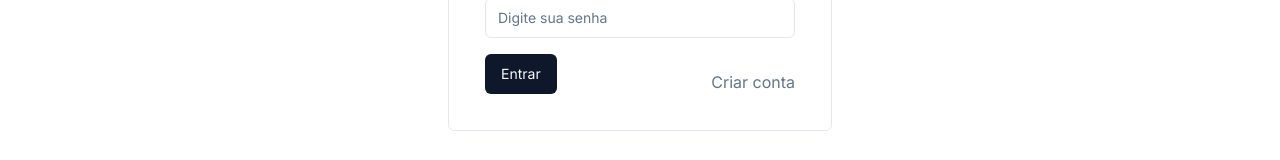
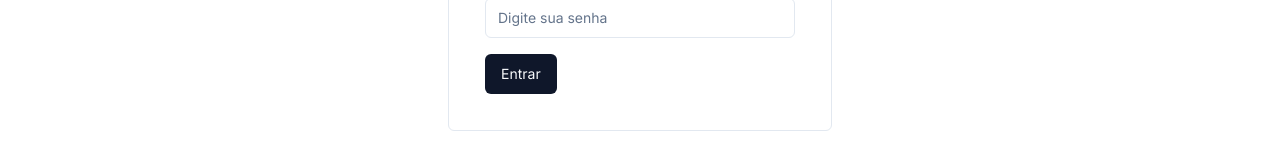
Before and after one commit to PCC-uem-2024/PCC-front, a React (Vite) app: page /login in a window 1280 px wide. Shown: the part 485-645 px from the top of the page. Built offline with nearby package versions, Linux system fonts and the light colour scheme.

Commit message:
remove link signin

```diff
--- a/src/pages/login/index.jsx
+++ b/src/pages/login/index.jsx
@@ -95,9 +95,6 @@ export function LoginPage() {
                   'Entrar'
                 )}
               </Button>
-              <Link to="/cadastrar" className="text-slate-500 hover:underline">
-                Criar conta
-              </Link>
             </div>
           </form>
         </Form>
```
